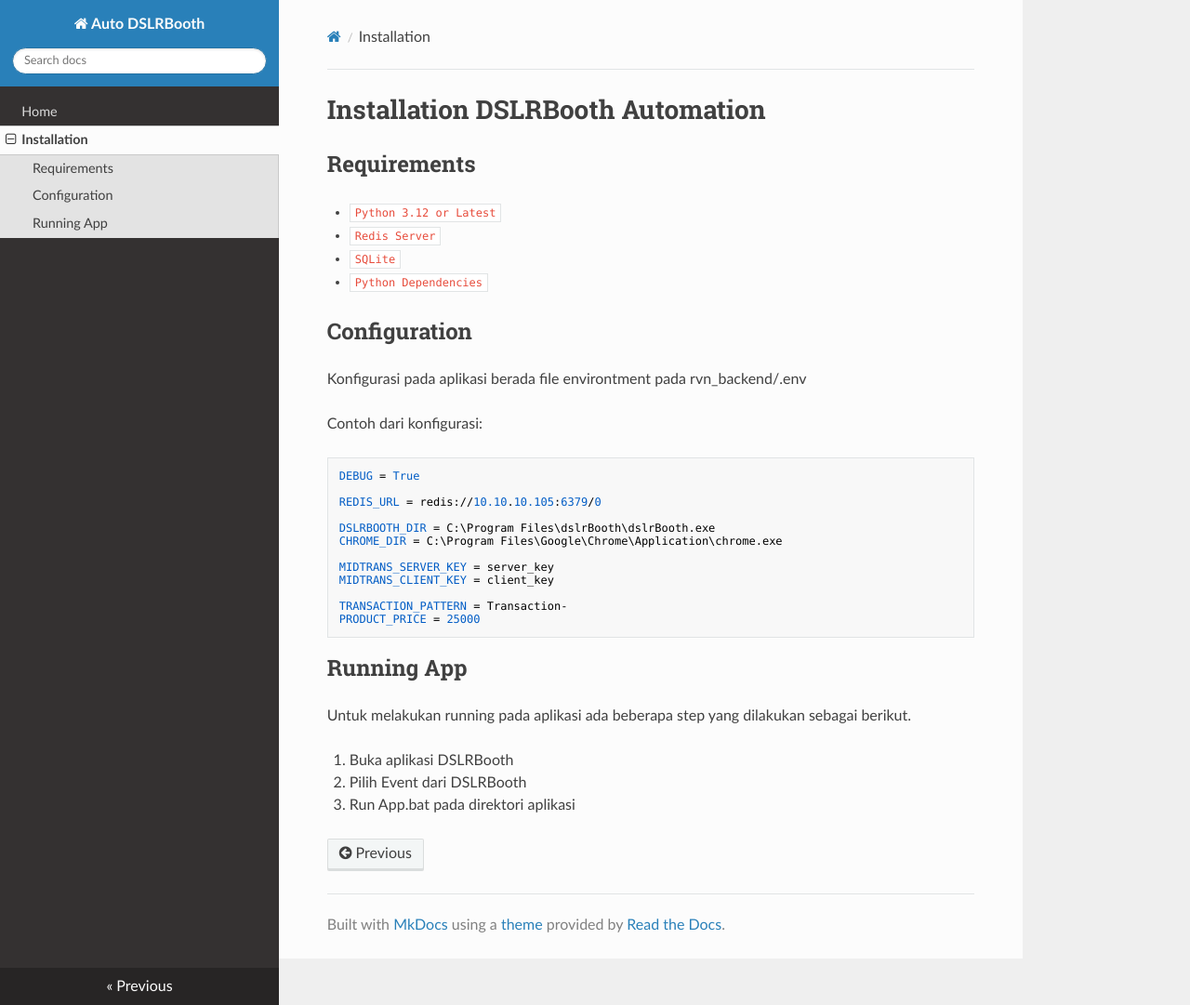
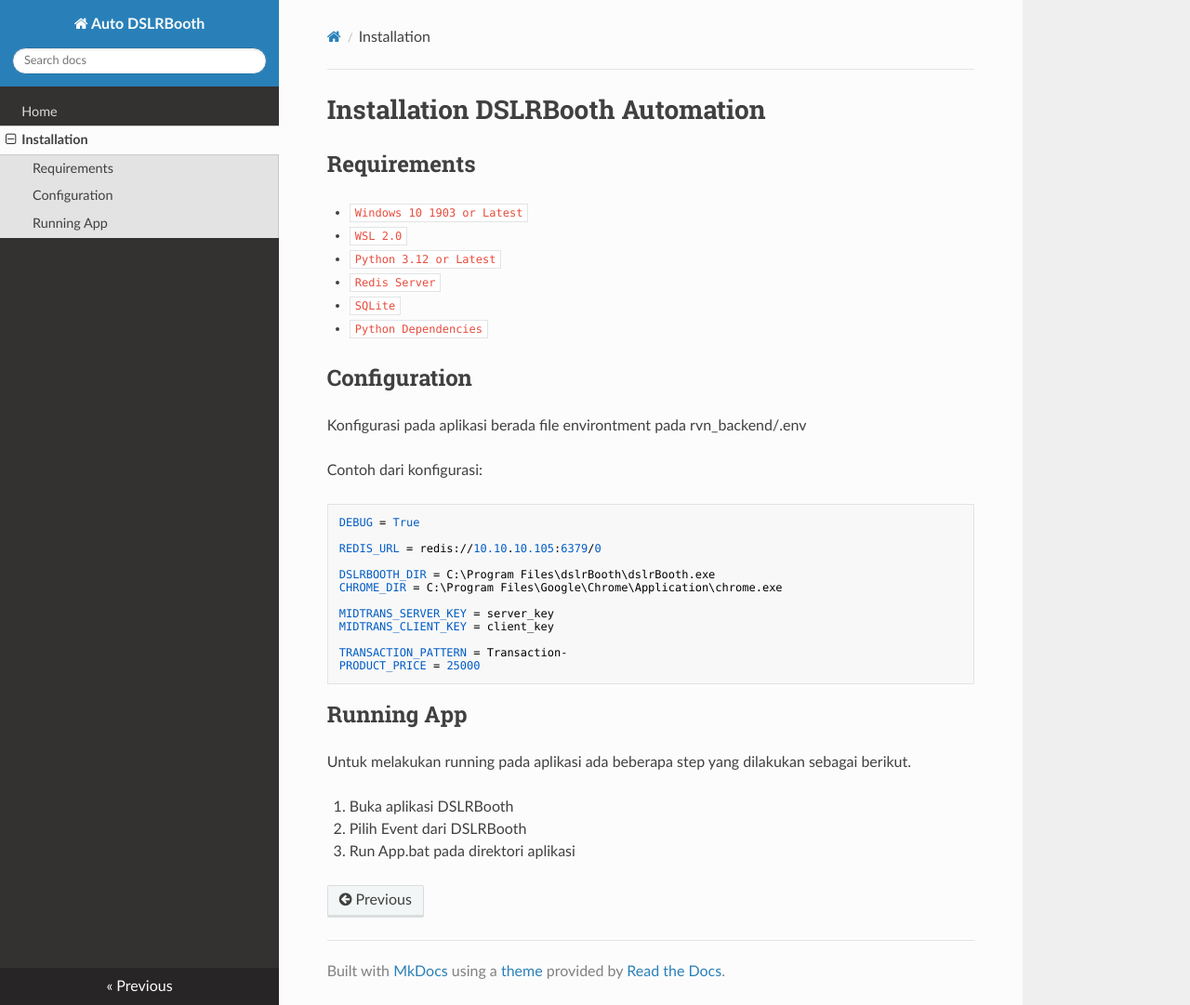
Before and after one commit to Airmax21/Photobooth-Documentation, an MkDocs documentation site: the page built from docs/install.md, in a window 1280 px wide and 1081 px high. Shown: the whole window at 93% size. Built offline with MkDocs 1.6.1, drawn with Linux system fonts in a browser that asks for light colours; nearby versions of some CDN libraries.

Commit message:
tambahan requiremetns

```diff
--- a/docs/install.md
+++ b/docs/install.md
@@ -1,6 +1,8 @@
 # Installation DSLRBooth Automation
 
 ## Requirements
+* `Windows 10 1903 or Latest`
+* `WSL 2.0`
 * `Python 3.12 or Latest`
 * `Redis Server`
 * `SQLite`
```
